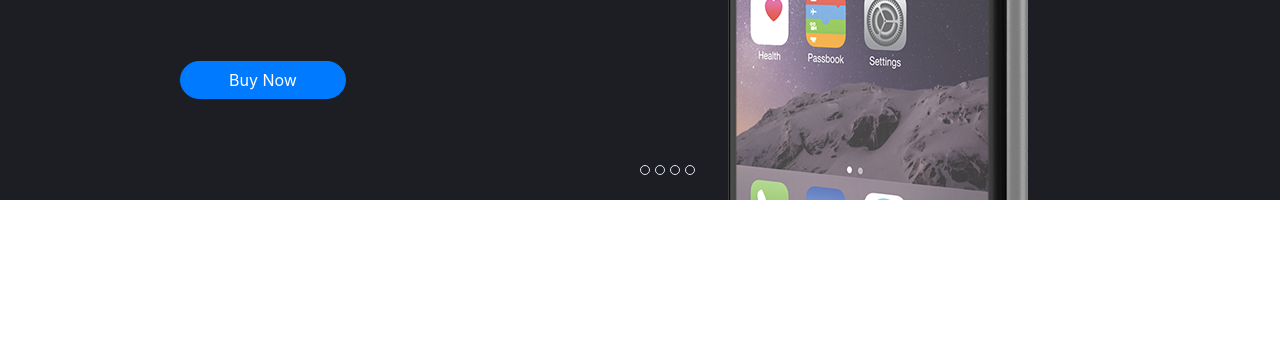
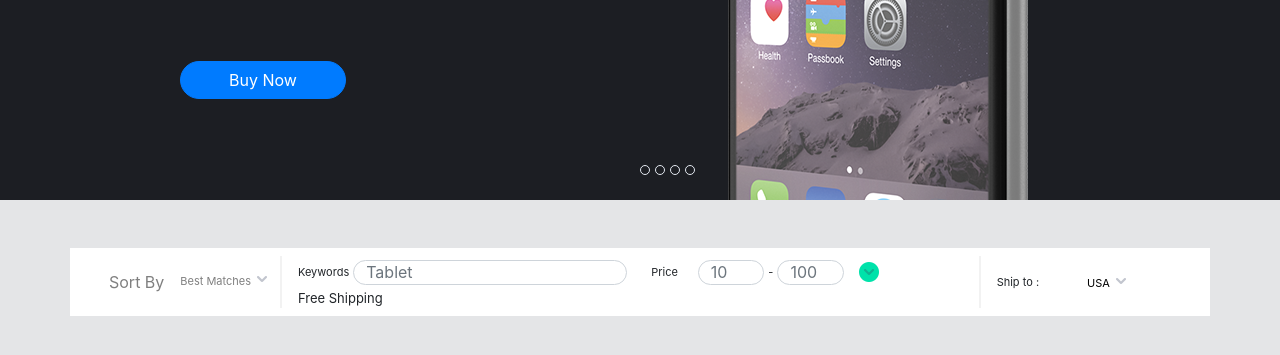
Before and after one commit to Yusif7/PragmatechFrontEnd, a plain HTML site: page Week-05/index.html in a window 1280 px wide. Shown: the part 359-714 px from the top of the page. Drawn offline with Linux system fonts and the light colour scheme; a web font is replaced by a local one.

Commit message:
Week-05 Portland

```diff
--- a/Week-05/css/style.css
+++ b/Week-05/css/style.css
@@ -45,6 +45,14 @@
 
 .b-e3e8f0 {
     border: 1px solid #e3e8f0;
+}
+
+.br-f2f2f2 {
+    border-right: 2px solid #f2f2f2;
+}
+
+.bl-f2f2f2 {
+    border-left: 2px solid #f2f2f2;
 }
 
 .transition {
@@ -106,8 +114,30 @@
     transition: all 1s ease;
 }
 
+.tick {
+    background-repeat: no-repeat;
+    background-position: center center;
+    background-image: url(../files/Checkbox-BG-On.png);
+    display: block;
+}
+
+.tick-icon {
+    background-image: url(../files/Open-Icon.png);
+    width: 11px;
+    height: 6px;
+    background-repeat: no-repeat;
+    background-position: center center;
+    background-size: contain;
+    display: block;
+    color: white;
+}
+
 
 /* Background styles */
+
+.bg-fffff {
+    background-color: #ffffff;
+}
 
 .bg-e3e8f0 {
     background-color: #e3e8f0;
@@ -115,6 +145,17 @@
 
 .bg-1c1e23 {
     background-color: #1c1e23;
+}
+
+.bg-e4e5e7 {
+    background-color: #e4e5e7;
+}
+
+
+/* Color styles */
+
+.color-black {
+    color: black !important;
 }
 
 
@@ -126,6 +167,14 @@
 
 .w-40 {
     width: 40px;
+}
+
+.w-10p {
+    width: 10% !important;
+}
+
+.w-65p {
+    width: 65%;
 }
 
 .w-70p {
@@ -142,6 +191,10 @@
 
 .h-23 {
     height: 23px;
+}
+
+.h-25p {
+    height: 25px !important;
 }
 
 .h-40 {
@@ -162,14 +215,20 @@
 /* Large */
 
 @media (min-width: 992px) {
-    .fs-lg-18 {
-        font-size: 18px !important;
+    .fs-lg-11 {
+        font-size: 11px;
+    }
+    .fs-lg-13 {
+        font-size: 13px;
     }
     .fs-lg-14 {
         font-size: 14px;
     }
     .fs-lg-16 {
         font-size: 16px;
+    }
+    .fs-lg-18 {
+        font-size: 18px !important;
     }
     .fs-lg-26 {
         font-size: 26px;
--- a/Week-05/index.html
+++ b/Week-05/index.html
@@ -13,7 +13,7 @@
     <link rel="stylesheet" href="css/bootstrap.css">
 </head>
 
-<body>
+<body class="bg-e4e5e7">
     <section>
         <div class="container">
             <div class="row">
@@ -91,6 +91,59 @@
             </div>
         </div>
     </section>
+    <section>
+        <div class="container">
+            <div class="row bg-fffff mt-5 mb-3">
+                <div class="col-lg-12">
+                    <nav class="navbar navbar-expand-lg navbar-light">
+                        <button class="navbar-toggler" type="button" data-toggle="collapse" data-target="#navbarSupportedContent" aria-controls="navbarSupportedContent" aria-expanded="false" aria-label="Toggle navigation">
+                            <span class="navbar-toggler-icon"></span>
+                        </button>
+                        <div class="collapse navbar-collapse" id="navbarSupportedContent">
+                            <ul class="navbar-nav m-0">
+                                <li class="nav-item">
+                                    <a class="nav-link fs-lg-16" href="#">Sort By</a>
+                                </li>
+                                <li class="nav-item dropdown pr-1">
+                                    <a class="nav-link dropdown-toggle fs-lg-11" href="#" id="navbarDropdown" role="button" data-toggle="dropdown" aria-haspopup="true" aria-expanded="false">
+                                Best Matches
+                                </a>
+                                    <div class="dropdown-menu" aria-labelledby="navbarDropdown">
+                                        <a class="dropdown-item" href="#">Action</a>
+                                        <a class="dropdown-item" href="#">Another action</a>
+                                        <div class="dropdown-divider"></div>
+                                        <a class="dropdown-item" href="#">Something else here</a>
+                                    </div>
+                                </li>
+                            </ul>
+                            <form class="form-inline my-2 my-lg-0 br-f2f2f2 bl-f2f2f2 pl-1 w-65p px-3">
+                                <label class="nav-link p-0 fs-lg-11">Keywords</label>
+                                <input class="form-control mr-sm-2 rounded-pill ml-1 h-25p" placeholder="Tablet">
+                                <label class="nav-link fs-lg-11">Price</label>
+                                <input class="form-control mr-sm-1 rounded-pill ml-1 w-10p h-25p" placeholder="10">
+                                <label class="nav-link p-0 fs-lg-11">-</label>
+                                <input class="form-control mr-sm-1 rounded-pill ml-1 w-10p h-25p" placeholder="100">
+                                <a href="#" class="nav-link tick">
+                                    <span class="tick-icon"></span>
+                                </a>
+                                <span class="fs-lg-13">Free Shipping</span>
+                            </form>
+                            <span class="mr-5 pl-3 fs-lg-11">Ship to :</span>
+                            <a class="nav-link dropdown-toggle color-black pl-0 fs-lg-11" href="#" id="navbarDropdown" role="button" data-toggle="dropdown" aria-haspopup="true" aria-expanded="false">
+                                USA
+                                </a>
+                            <!-- <div class="dropdown-menu" aria-labelledby="navbarDropdown">
+                                <a class="dropdown-item" href="#">Action</a>
+                                <a class="dropdown-item" href="#">Another action</a>
+                                <div class="dropdown-divider"></div>
+                                <a class="dropdown-item" href="#">Something else here</a>
+                            </div> -->
+                        </div>
+                    </nav>
+                </div>
+            </div>
+        </div>
+    </section>
     <script src="js/jquery-3.5.1.min.js"></script>
     <script src="js/bootstrap.js"></script>
 </body>
```
Also changed, not shown: Week-05/css/bootstrap.css, Week-05/files/Checkbox-BG-On.png (added), Week-05/files/Checkbox-BG-On1.png (added), Week-05/files/Open-Icon.png (added).
